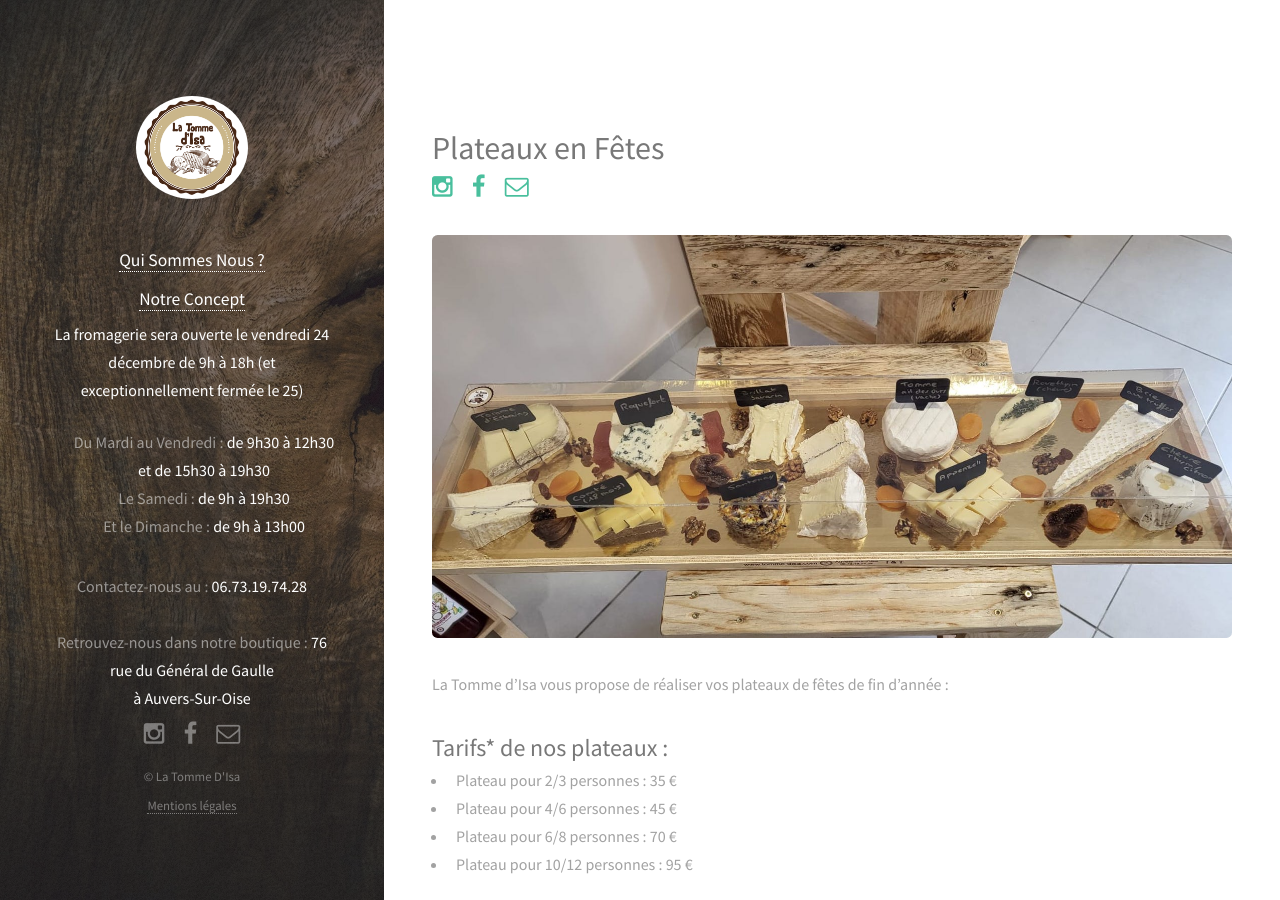
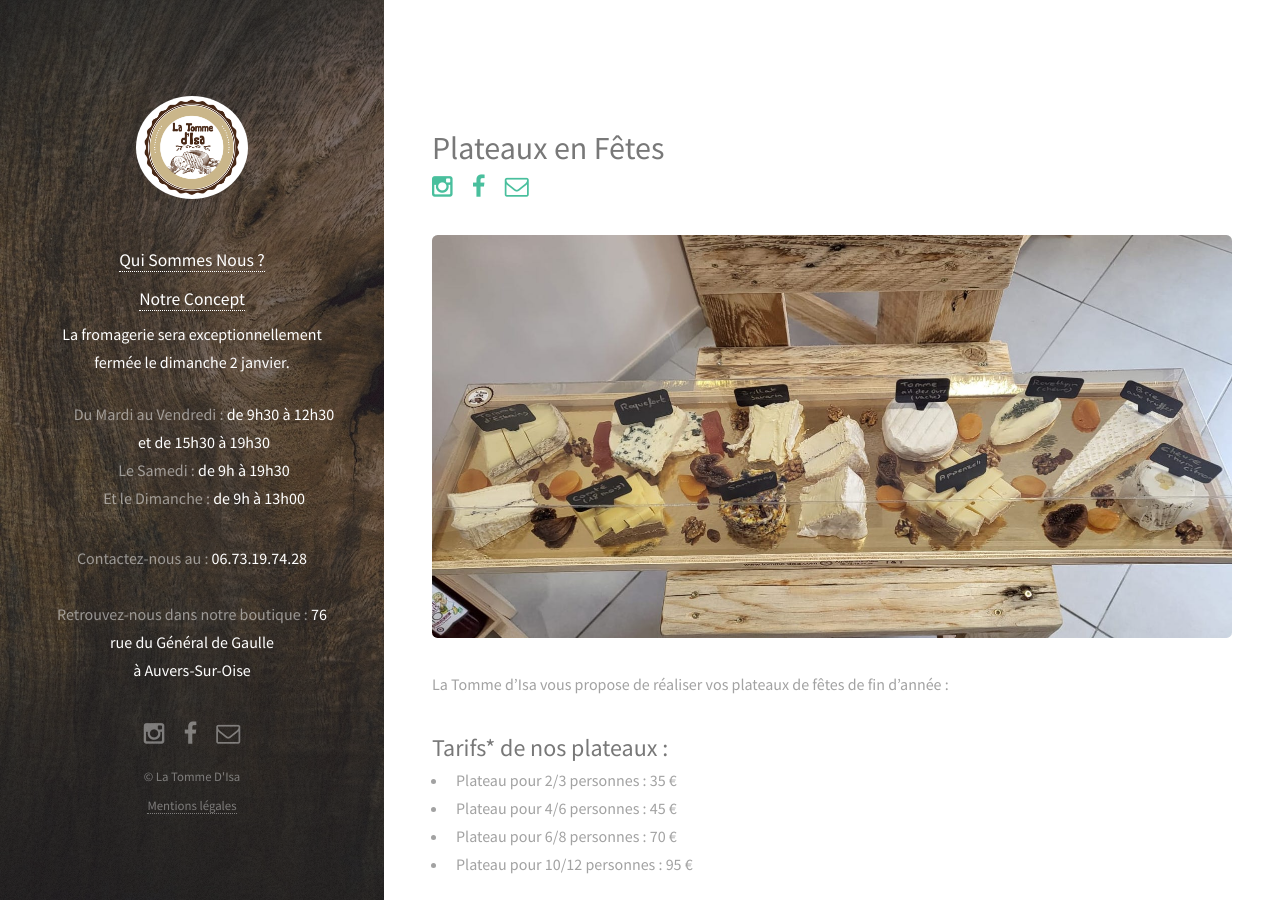
Before and after one commit to SachaCR/la-tomme-disa, a Jekyll site: the page built from index.html, in a window 1280 px wide and 900 px high. Built offline with Jekyll 4.4.1, drawn with Linux system fonts in a browser that asks for light colours; nearby versions of some CDN libraries.

Commit message:
fermeture exceptionel

```diff
--- a/_layouts/default.html
+++ b/_layouts/default.html
@@ -32,7 +32,7 @@
       </ul>
 
 			<p>
-				<strong>La fromagerie sera ouverte le vendredi 24 décembre de 9h à 18h (et exceptionnellement fermée le 25)</strong>
+				<strong>La fromagerie sera exceptionnellement fermée le dimanche 2 janvier.</strong>
 				</br>
 				<ul class="informations">
 					<li>
```
